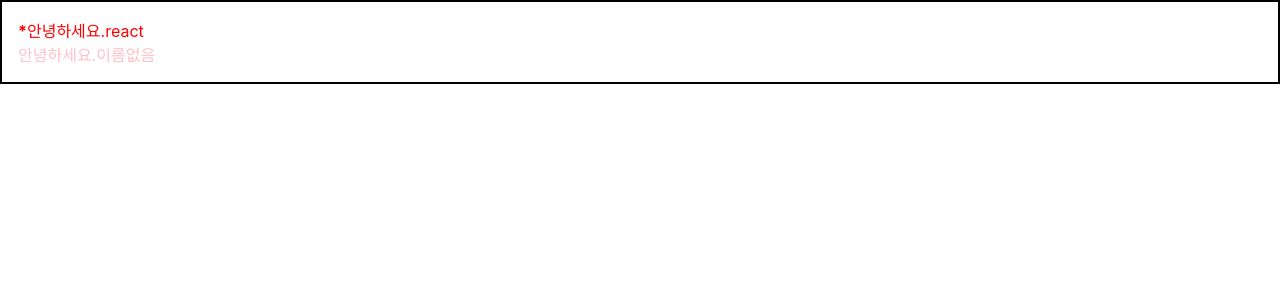
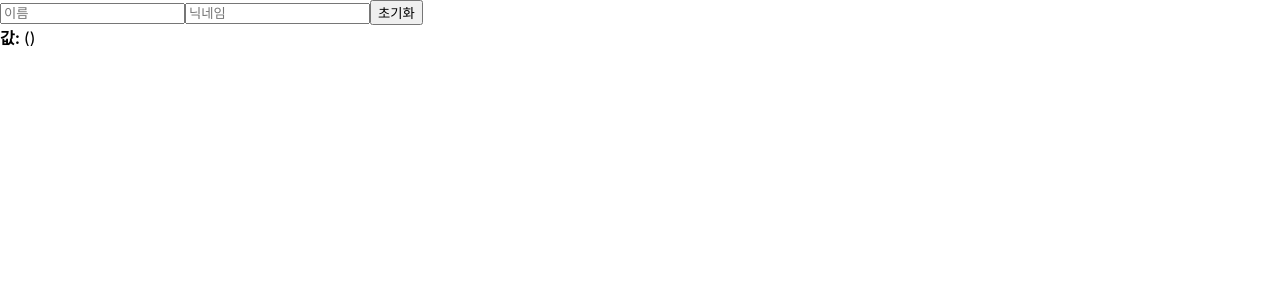
Before and after one commit to SimKyunam/fastcampus-react-tutorial, a React (Create React App) app in the folder begin-react/: page / in a window 1280 px wide. Shown: the top 300 px of the page. Built offline with nearby package versions, Linux system fonts and the light colour scheme.

Commit message:
react 이벤트 처리

```diff
--- a/begin-react/src/App.js
+++ b/begin-react/src/App.js
@@ -1,14 +1,7 @@
-import Hello from './Hello';
-import './App.css';
-import Wrapper from './Wrapper';
+import InputSample from './inputSample';
 
 function App() {
-    return (
-        <Wrapper>
-            <Hello name="react" color="red" isSpecial={true} />
-            <Hello color="pink" />
-        </Wrapper>
-    );
+    return <InputSample />;
 }
 
 export default App;
--- /dev/null
+++ b/begin-react/src/inputSample.js
@@ -0,0 +1,54 @@
+import React, { useState, useRef } from 'react';
+
+function InputSample() {
+    const [inputs, setInputs] = useState({
+        name: '',
+        nickname: '',
+    });
+    const nameInput = useRef();
+    const { name, nickname } = inputs;
+
+    const onChange = e => {
+        const { name, value } = e.target;
+        setInputs({
+            ...inputs,
+            [name]: value,
+        });
+
+        console.log(value);
+        console.log(name);
+    };
+
+    const onReset = () => {
+        setInputs({
+            name: '',
+            nickname: '',
+        });
+        nameInput.current.focus();
+    };
+
+    return (
+        <div>
+            <input
+                name="name"
+                placeholder="이름"
+                onChange={onChange}
+                value={name}
+                ref={nameInput}
+            />
+            <input
+                name="nickname"
+                placeholder="닉네임"
+                onChange={onChange}
+                value={nickname}
+            />
+            <button onClick={onReset}>초기화</button>
+            <div>
+                <b>값: </b>
+                {name} ({nickname})
+            </div>
+        </div>
+    );
+}
+
+export default InputSample;
```
Also changed, not shown: begin-react/src/Counter.js (+15 -4 lines), 1 other file (tests, documents, lock files or other folders).
